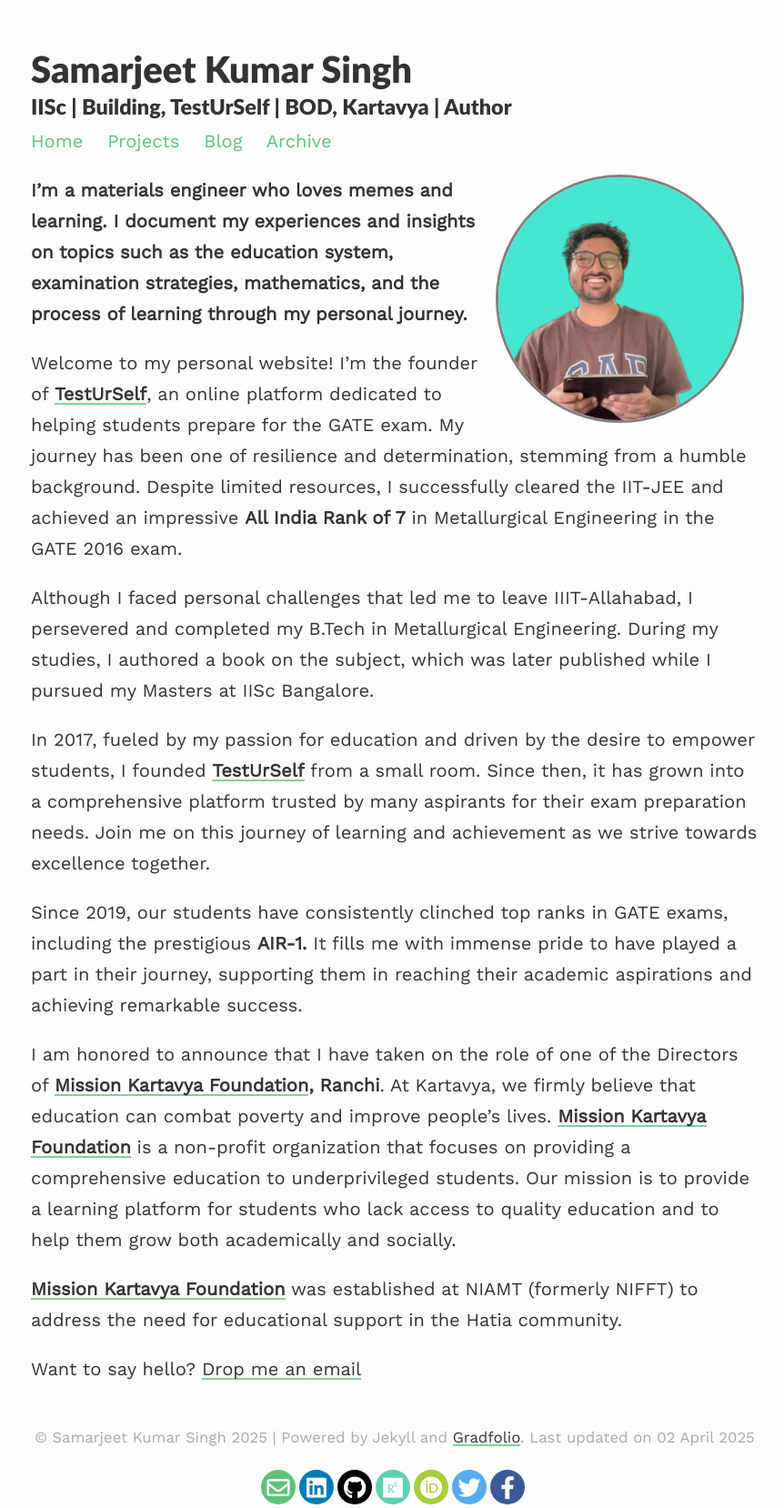
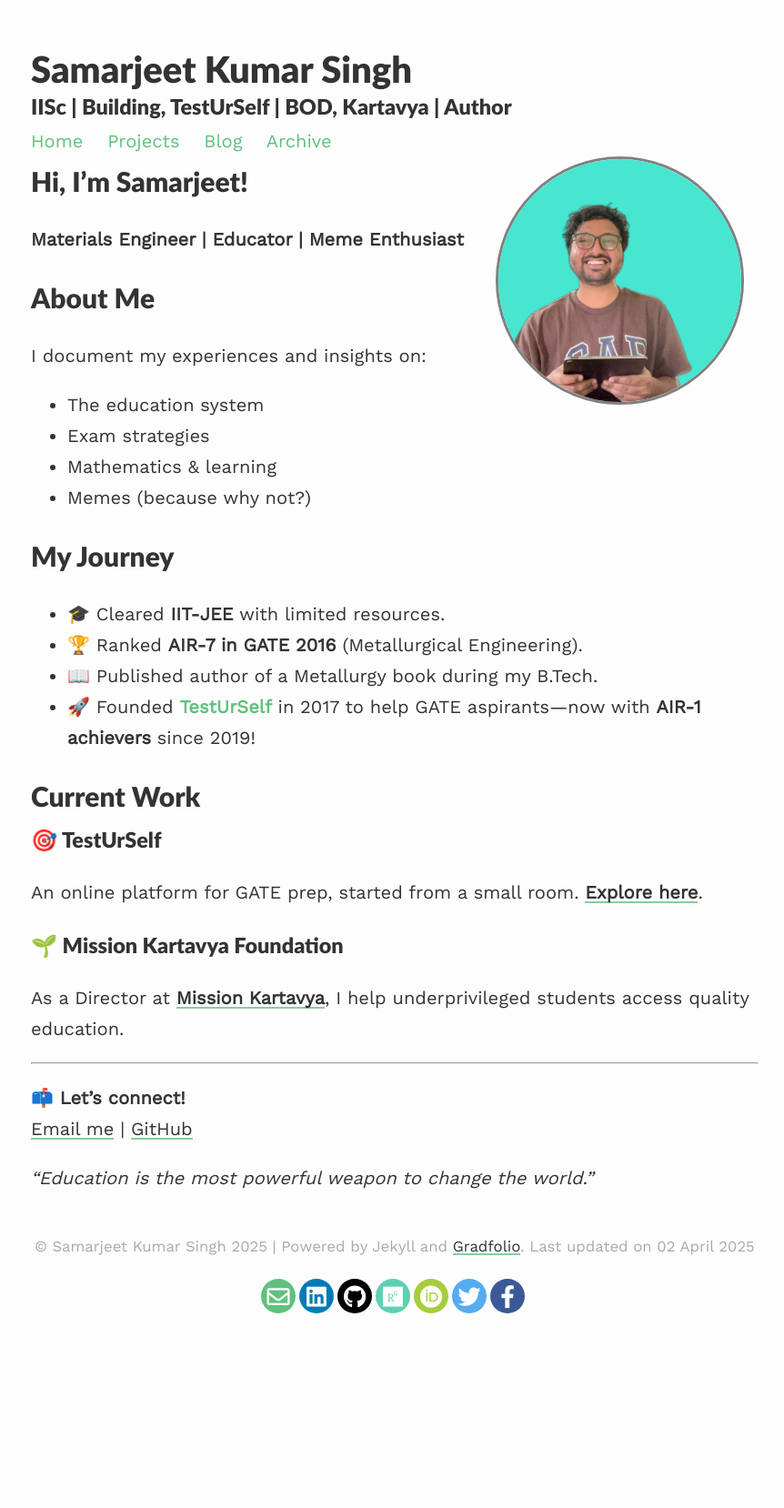
Before and after one commit to Samarjeetkumarsingh/website, a Jekyll site: the page built from index.md, in a window 1280 px wide. Shown: the whole page at 91% size, without its empty margins (206-1068 px from the left). Built offline with Jekyll 4.4.1, drawn with Linux system fonts in a browser that asks for light colours; nearby versions of some CDN libraries; our own code applies the rules of GitHub Pages for plain Markdown files; after the commit the page ends 1448 px from its top, so only the background shows below that.

Commit message:
Update index.md

```diff
--- a/index.md
+++ b/index.md
@@ -7,18 +7,32 @@
 published: true
 ---
 
-**I'm a materials engineer who loves memes and learning. I document my experiences and insights on topics such as the education system, examination strategies, mathematics, and the process of learning through my personal journey.**
+# Hi, I'm Samarjeet!
+**Materials Engineer | Educator | Meme Enthusiast**
 
-Welcome to my personal website! I'm the founder of [**TestUrSelf**](https://www.testurself.in){:target="_blank"}, an online platform dedicated to helping students prepare for the GATE exam. My journey has been one of resilience and determination, stemming from a humble background. Despite limited resources, I successfully cleared the IIT-JEE and achieved an impressive **All India Rank of 7** in Metallurgical Engineering in the GATE 2016 exam.
+## About Me
+I document my experiences and insights on:
+- The education system
+- Exam strategies
+- Mathematics & learning
+- Memes (because why not?)
 
-Although I faced personal challenges that led me to leave IIIT-Allahabad, I persevered and completed my B.Tech in Metallurgical Engineering. During my studies, I authored a book on the subject, which was later published while I pursued my Masters at IISc Bangalore.
+## My Journey
+- 🎓 Cleared **IIT-JEE** with limited resources.
+- 🏆 Ranked **AIR-7 in GATE 2016** (Metallurgical Engineering).
+- 📖 Published author of a Metallurgy book during my B.Tech.
+- 🚀 Founded **[TestUrSelf](https://www.testurself.in){:target="_blank"}** in 2017 to help GATE aspirants—now with **AIR-1 achievers** since 2019!
 
-In 2017, fueled by my passion for education and driven by the desire to empower students, I founded [**TestUrSelf**](https://www.testurself.in){:target="_blank"} from a small room. Since then, it has grown into a comprehensive platform trusted by many aspirants for their exam preparation needs. Join me on this journey of learning and achievement as we strive towards excellence together.
+## Current Work
+### 🎯 TestUrSelf
+An online platform for GATE prep, started from a small room. **[Explore here](https://www.testurself.in){:target="_blank"}**.
 
-Since 2019, our students have consistently clinched top ranks in GATE exams, including the prestigious **AIR-1.** It fills me with immense pride to have played a part in their journey, supporting them in reaching their academic aspirations and achieving remarkable success.
+### 🌱 Mission Kartavya Foundation
+As a Director at **[Mission Kartavya](https://www.instagram.com/kartavya_niamt){:target="_blank"}**, I help underprivileged students access quality education.
 
-I am honored to announce that I have taken on the role of one of the Directors of **[Mission Kartavya Foundation](https://www.instagram.com/kartavya_niamt?utm_source=ig_web_button_share_sheet&igsh=ZDNlZDc0MzIxNw==){:target="_blank"}, Ranchi**. At Kartavya, we firmly believe that education can combat poverty and improve people's lives. **[Mission Kartavya Foundation](https://https://www.instagram.com/kartavya_niamt?utm_source=ig_web_button_share_sheet&igsh=ZDNlZDc0MzIxNw==){:target="_blank"}** is a non-profit organization that focuses on providing a comprehensive education to underprivileged students. Our mission is to provide a learning platform for students who lack access to quality education and to help them grow both academically and socially.
+---
 
-**[Mission Kartavya Foundation](https://www.instagram.com/kartavya_niamt?utm_source=ig_web_button_share_sheet&igsh=ZDNlZDc0MzIxNw==){:target="_blank"}** was established at NIAMT (formerly NIFFT) to address the need for educational support in the Hatia community.
+📫 **Let’s connect!**
+[Email me](mailto:samarjeet.xyz@gmail.com){:target="_blank"} | [GitHub](https://github.com/yourusername){:target="_blank"}
 
-Want to say hello? [Drop me an email](mailto:samarjeet.xyz@gmail.com){:target="_blank"}
+*"Education is the most powerful weapon to change the world."*
```
